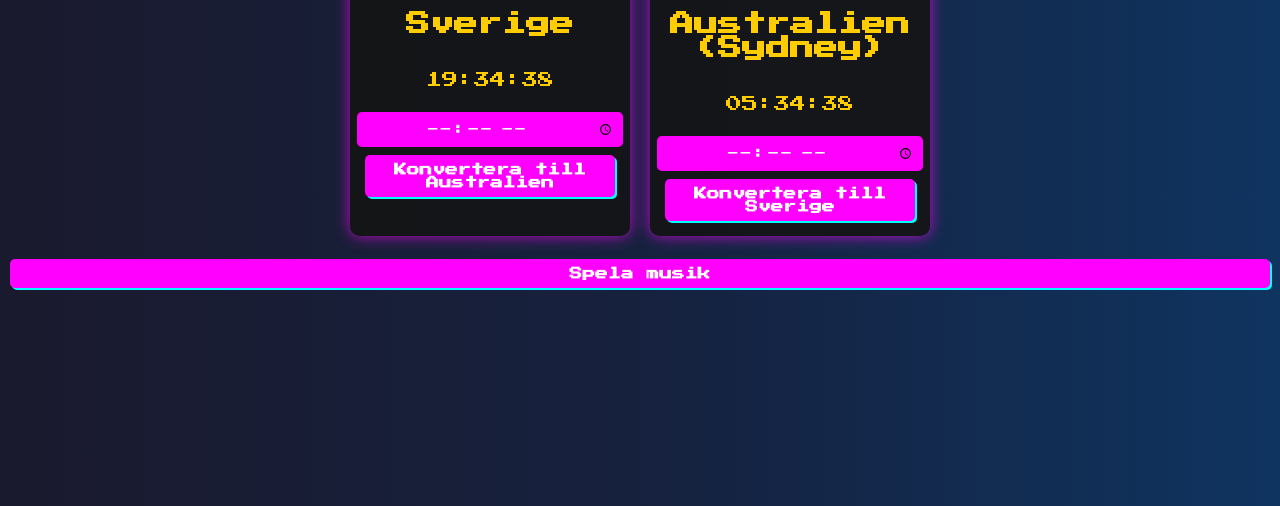
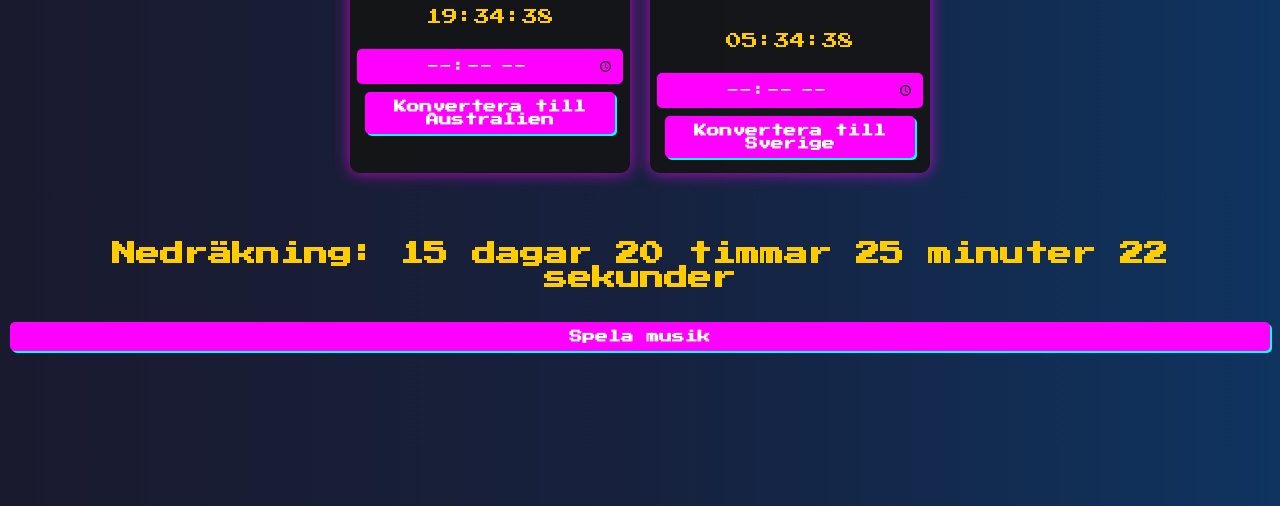
Before and after one commit to Liilep/TID, a plain HTML site: page index.html in a window 1280 px wide. Shown: the part 314-820 px from the top of the page. Drawn offline with Linux system fonts and the light colour scheme.

Commit message:
Update index.html

```diff
--- a/index.html
+++ b/index.html
@@ -67,6 +67,11 @@
             background: #00ffff;
             box-shadow: 2px 2px 0px #ff00ff;
         }
+        .countdown {
+            font-size: 1.5rem;
+            font-weight: bold;
+            margin-top: 30px;
+        }
     </style>
 </head>
 <body>
@@ -86,6 +91,11 @@
         </div>
     </div>
 
+    <!-- Nedräkning till den 4 april 2025 -->
+    <div class="countdown">
+        <p id="countdown-timer"></p>
+    </div>
+
     <!-- Button to play music -->
     <button onclick="playMusic()">Spela musik</button>
 
@@ -95,6 +105,7 @@
     <script>
         let musicPlayed = false;
 
+        // Play music when the button is clicked
         function playMusic() {
             const player = document.getElementById('music-player');
             if (!musicPlayed) {
@@ -133,6 +144,26 @@
         }
         setInterval(updateCurrentTime, 1000);
         window.onload = updateCurrentTime;
+
+        // Nedräkning!
+        function updateCountdown() {
+            const countdownDate = new Date("2025-04-04T17:00:00+02:00").getTime();
+            const now = new Date().getTime();
+            const timeLeft = countdownDate - now;
+
+            if (timeLeft < 0) {
+                document.getElementById("countdown-timer").textContent = "Tiden har gått ut!";
+                return;
+            }
+
+            const days = Math.floor(timeLeft / (1000 * 60 * 60 * 24));
+            const hours = Math.floor((timeLeft % (1000 * 60 * 60 * 24)) / (1000 * 60 * 60));
+            const minutes = Math.floor((timeLeft % (1000 * 60 * 60)) / (1000 * 60));
+            const seconds = Math.floor((timeLeft % (1000 * 60)) / 1000);
+
+            document.getElementById("countdown-timer").textContent = `Nedräkning: ${days} dagar ${hours} timmar ${minutes} minuter ${seconds} sekunder`;
+        }
+        setInterval(updateCountdown, 1000);
     </script>
 </body>
 </html>
```
